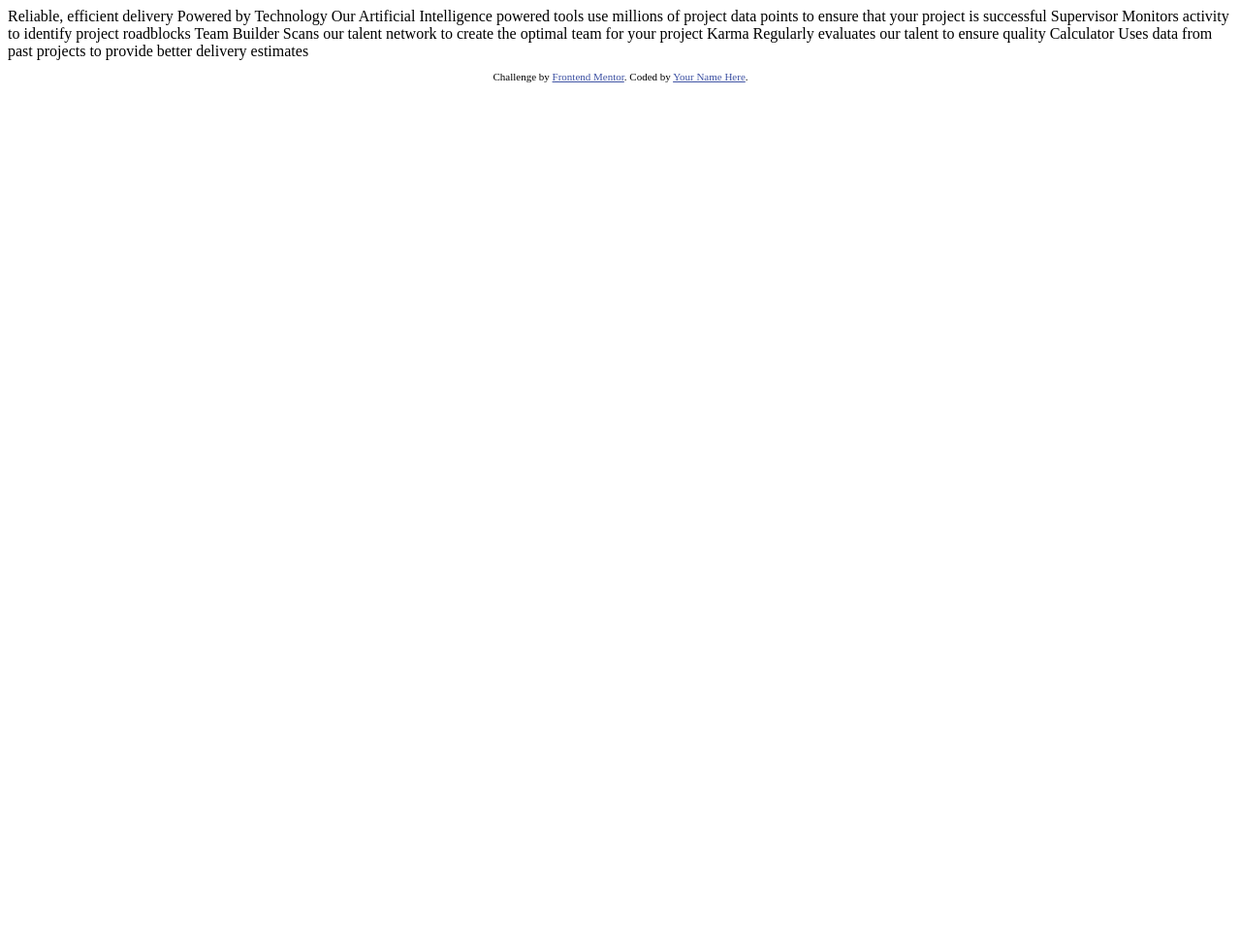
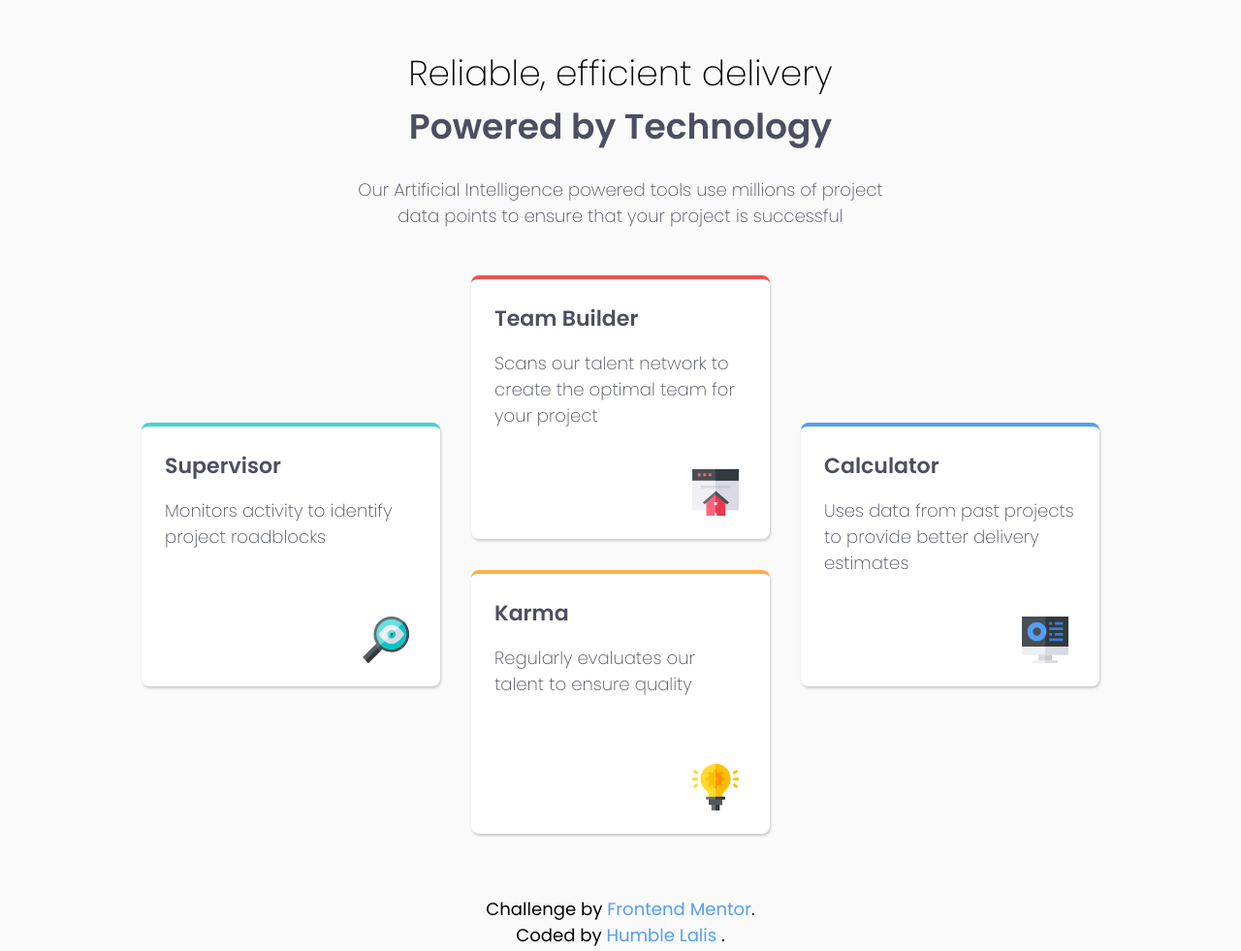
Before and after one commit to humbl3LilaS/four_card_feature_section, a plain HTML site: page index.html in a window 1280 px wide. Shown: the whole page at 97% size. Before the commit the page ends 800 px from the top, so only its background shows below. Drawn offline with Linux system fonts and the light colour scheme.

Commit message:
final_commit

```diff
--- a/index.html
+++ b/index.html
@@ -2,43 +2,82 @@
 <html lang="en">
 <head>
   <meta charset="UTF-8">
-  <meta name="viewport" content="width=device-width, initial-scale=1.0"> <!-- displays site properly based on user's device -->
+  <meta name="viewport" content="width=device-width, initial-scale=1.0">
+  <!-- displays site properly based on user's device -->
 
-  <link rel="icon" type="image/png" sizes="32x32" href="./images/favicon-32x32.png">
+  <link rel="icon" type="image/png" sizes="32x32"
+        href="./images/favicon-32x32.png">
+
+  <!--  link style sheet-->
+  <link rel="stylesheet" href="style.css">
 
   <title>Frontend Mentor | Four card feature section</title>
 
-  <!-- Feel free to remove these styles or customise in your own stylesheet 👍 -->
-  <style>
-    .attribution { font-size: 11px; text-align: center; }
-    .attribution a { color: hsl(228, 45%, 44%); }
-  </style>
+
 </head>
 <body>
 
-  Reliable, efficient delivery
-  Powered by Technology
+<main>
+  <section>
+    <h1 class="heading-primary">
+      Reliable, efficient delivery
+      <span class="heading-text_cta">Powered by Technology</span>
+    </h1>
 
-  Our Artificial Intelligence powered tools use millions of project data points
-  to ensure that your project is successful
+    <p class="information">
+      Our Artificial Intelligence powered tools use millions
+      of project data points
+      to ensure that your project is successful</p>
 
-  Supervisor
-  Monitors activity to identify project roadblocks
+    <div class="article-container_main">
+      <article class="category accent-cyan">
+        <h2 class="heading-secondary">Supervisor</h2>
+        <p class="category-text">Monitors activity to identify project
+          roadblocks</p>
+        <img src="./images/icon-supervisor.svg"
+             alt="icon of related to article supervisor">
+      </article>
 
-  Team Builder
-  Scans our talent network to create the optimal team for your project
+      <div class="article-container_sub ">
+        <article class="category accent-red">
+          <h2 class="heading-secondary">Team Builder</h2>
+          <p class="category-text">Scans our talent network to create the
+            optimal
+            team
+            for your project</p>
+          <img src="./images/icon-team-builder.svg"
+               alt="icon of related to article team builder">
+        </article>
 
-  Karma
-  Regularly evaluates our talent to ensure quality
+        <article class="category accent-orange">
+          <h2 class="heading-secondary">Karma</h2>
+          <p class="category-text">Regularly evaluates our talent to ensure
+            quality</p>
+          <img src="./images/icon-karma.svg"
+               alt="icon of related to article karma">
+        </article>
+      </div>
 
-  Calculator
-  Uses data from past projects to provide better delivery estimates
+      <article class="category accent-blue">
+        <h2 class="heading-secondary">Calculator</h2>
+        <p class="category-text">
+          Uses data from past projects to provide better
+          delivery estimates</p>
+        <img src="./images/icon-calculator.svg"
+             alt="icon of related to article calculator">
+      </article>
+    </div>
+  </section>
+</main>
 
 
   <footer>
     <p class="attribution">
-      Challenge by <a href="https://www.frontendmentor.io?ref=challenge" target="_blank">Frontend Mentor</a>.
-      Coded by <a href="#">Your Name Here</a>.
+      Challenge by <a href="https://www.frontendmentor.io?ref=challenge"
+                      target="_blank">Frontend Mentor</a>.<br>
+      Coded by <a
+        href="https://www.frontendmentor.io/profile/humbl3lalis">Humble Lalis
+    </a>.
     </p>
   </footer>
 </body>
--- a/style.css
+++ b/style.css
@@ -0,0 +1,185 @@
+/*font import => font-family: 'Poppins', sans-serif;*/
+/*weight : 200, 400, 600*/
+@import url('https://fonts.googleapis.com/css2?family=Poppins:wght@200;400;600&display=swap');
+
+:root {
+  --c-primary_red: hsl(0, 78%, 62%);
+  --c-primary_cyan: hsl(180, 62%, 55%);
+  --c-primary_orange: hsl(34, 97%, 64%);
+  --c-primary_blue: hsl(212, 86%, 64%);
+
+  --c-darkblue: hsl(234, 12%, 34%);
+  --c-lightgray: hsl(0, 0%, 98%);
+  --c-grayblue: hsl(229, 6%, 66%);
+
+  --bdr-card: 0.5rem;
+
+  --fz-heading_primary: clamp(1.50rem, calc(1.17rem + 1.39vw), 2.25rem);
+  --fz-heading_secondary: clamp(1.13rem, calc(1.02rem + 0.46vw), 1.38rem);
+  --fz-general: clamp(0.94rem, calc(0.86rem + 0.35vw), 1.13rem);
+}
+
+/*Global Reset*/
+*, *::before, *::after {
+  padding: 0;
+  margin: 0;
+  box-sizing: inherit;
+}
+
+body {
+  box-sizing: border-box;
+  font-family: "Poppins", sans-serif;
+  font-size: var(--fz-general);
+}
+
+a {
+  text-decoration: none;
+}
+
+em, i {
+  font-style: normal;
+}
+
+main {
+  padding: min(20vh, 3rem) min(10%, 1.5rem);
+  background-color: var(--c-lightgray);
+}
+
+.heading-primary {
+  margin-bottom: 1.5rem;
+  font-size: var(--fz-heading_primary);
+  font-weight: 200;
+  text-align: center;
+
+}
+
+.heading-text_cta {
+  display: block;
+  font-weight: 600;
+  color: var(--c-darkblue);
+}
+
+.information {
+  margin-bottom: 3rem;
+  text-align: center;
+  font-weight: 200;
+  color: var(--c-darkblue);
+}
+
+.category {
+  padding: min(10%, 1.5rem);
+  border-radius: var(--bdr-card);
+  box-shadow: 1px 2px 3px 0 rgba(0, 0, 0, 0.2);
+
+  background-color: white;
+
+  text-align: right;
+}
+
+.accent-cyan {
+  border-top: calc(var(--bdr-card) / 2) solid var(--c-primary_cyan);
+}
+
+.accent-orange {
+  border-top: calc(var(--bdr-card) / 2) solid var(--c-primary_orange);
+}
+
+.accent-blue {
+  border-top: calc(var(--bdr-card) / 2) solid var(--c-primary_blue);
+}
+
+.accent-red {
+  border-top: calc(var(--bdr-card) / 2) solid var(--c-primary_red);
+}
+
+
+.heading-secondary {
+  font-size: var(--fz-heading_secondary);
+  margin-bottom: 1rem;
+  text-align: left;
+  color: var(--c-darkblue);
+}
+
+.category-text {
+
+  font-weight: 200;
+  color: var(--c-darkblue);
+
+  margin-bottom: 2rem;
+  text-align: left;
+}
+
+.category > img {
+  max-width: 3rem;
+  margin-right: 0.5rem;
+}
+
+
+.article-container_main, .article-container_sub {
+  display: flex;
+  flex-direction: column;
+  gap: 2rem;
+}
+
+footer {
+  text-align: center;
+  padding: 1rem;
+  background-color: var(--c-lightgray);
+}
+
+footer a {
+  color: var(--c-primary_blue);
+}
+
+@media (min-width: 34.375em) {
+  main {
+    min-height: 100vh;
+    display: flex;
+    align-items: center;
+    justify-content: center;
+  }
+
+  .information {
+    width: min(60%, 36rem);
+    margin-inline: auto;
+  }
+
+  .article-container_main, .article-container_sub {
+    flex-flow: row wrap;
+    justify-content: center;
+  }
+
+  .article-container_sub {
+    width: 100%;
+    order: 2;
+  }
+
+  .category {
+    min-height: 17rem;
+    flex-basis: 40%;
+    display: flex;
+    flex-direction: column;
+
+  }
+
+  .category > img {
+    align-self: end;
+    margin-top: auto;
+  }
+
+}
+
+@media (min-width: 71.25em) {
+  .article-container_main > * {
+    flex-basis: 25%;
+  }
+
+  .article-container_main > *:not(.article-container_sub) {
+    align-self: center;
+  }
+
+  .article-container_sub {
+    order: unset;
+    flex-direction: column;
+  }
+}
```
Also changed, not shown: screenshot.png (added), 1 other file.
